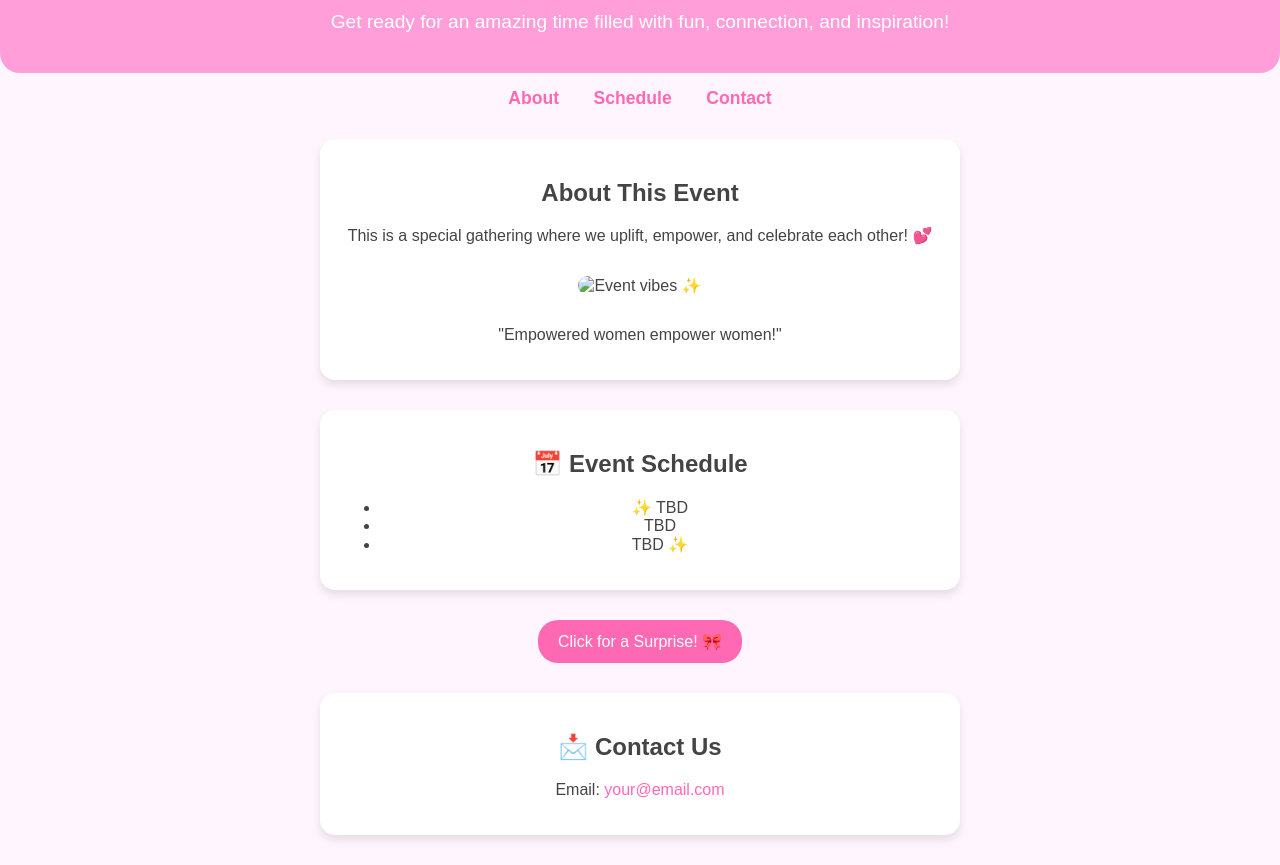
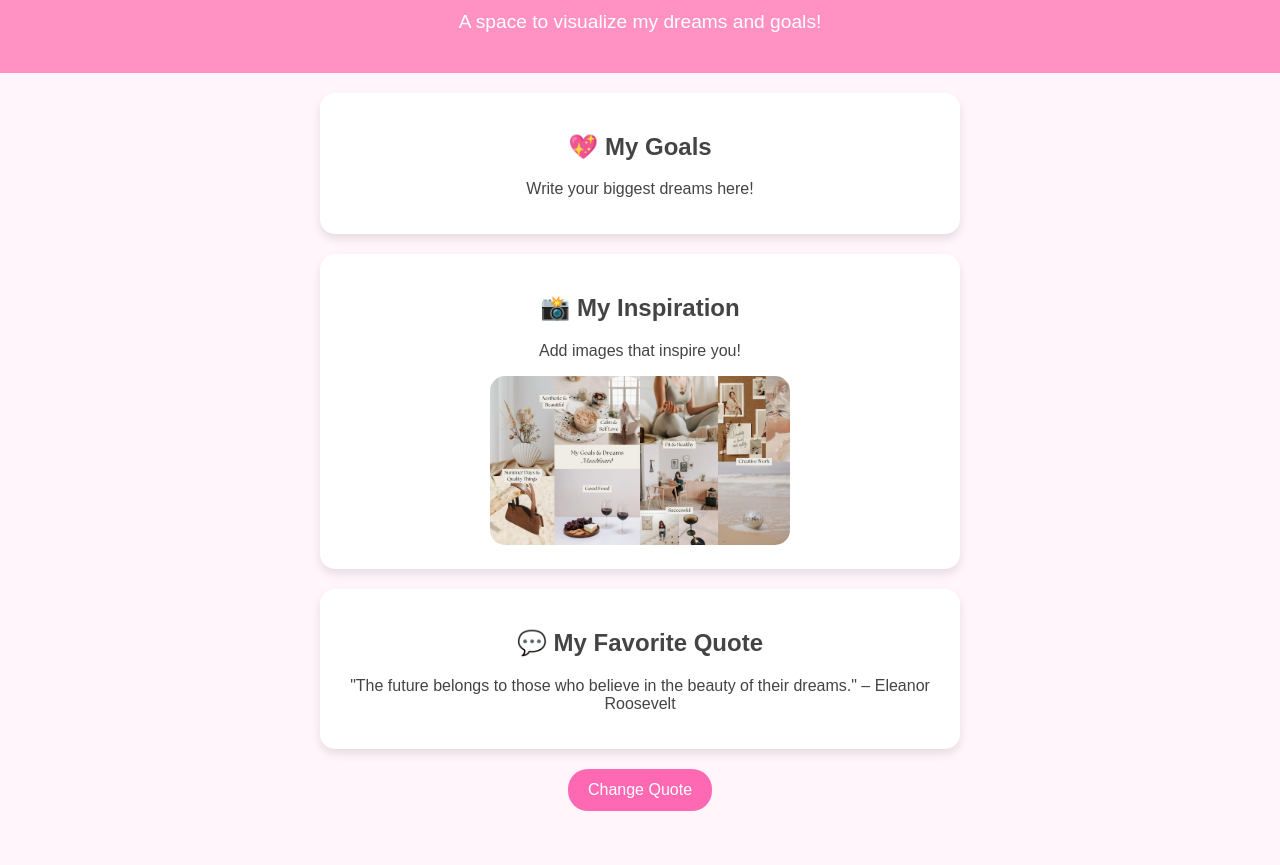
Before and after one commit to Deggan12/Workshop, a plain HTML site: page index.html in a window 1280 px wide. Shown: the part 106-971 px from the top of the page. After the commit the page ends 917 px from the top, so only its background shows below. Drawn offline with Linux system fonts and the light colour scheme.

Commit message:
final edits

```diff
--- a/index.html
+++ b/index.html
@@ -3,61 +3,34 @@
 <head>
     <meta charset="UTF-8">
     <meta name="viewport" content="width=device-width, initial-scale=1.0">
-    <title>Welcome ✨</title>
-    <link rel="stylesheet" href="styles.css"> <!-- Link to CSS file -->
+    <title>My Vision Board ✨</title>
+    <link rel="stylesheet" href="styles.css">
+    <script src="script.js"></script>
 </head>
 <body>
-
-    <!-- Header Section -->
     <header>
-        <h1>🌸 Build Your First Website! 🌸</h1>
-        <p>Get ready for an amazing time filled with fun, connection, and inspiration!</p>
+        <h1>🌟 My Digital Vision Board 🌟</h1>
+        <p>A space to visualize my dreams and goals!</p>
     </header>
 
-    <!-- Navigation Bar -->
-    <nav>
-        <a href="#about">About</a>
-        <a href="#schedule">Schedule</a>
-        <a href="#contact">Contact</a>
-    </nav>
-
-    <!-- About Section -->
-    <section id="about">
-        <h2>About This Event</h2>
-        <p>This is a special gathering where we uplift, empower, and celebrate each other! 💕</p>
-
-        <!-- Add an image -->
-        <img src="your-image.jpg" alt="Event vibes ✨" width="300">
-
-        <!-- Cute Quote -->
-        <blockquote>"Empowered women empower women!"</blockquote>
+    <section id="goals">
+        <h2>💖 My Goals</h2>
+        <p>Write your biggest dreams here!</p>
     </section>
 
-    <!-- Schedule Section -->
-    <section id="schedule">
-        <h2>📅 Event Schedule</h2>
-        <ul>
-            <li>✨ TBD </li>
-            <li> TBD </li>
-            <li> TBD ✨ </li>
-        </ul>
+    <section id="images">
+        <h2>📸 My Inspiration</h2>
+        <p>Add images that inspire you!</p>
+        <img src="/goals.webp" alt="Inspiration">
     </section>
 
-    <!-- Button with basic interaction -->
-    <button onclick="changeText()">Click for a Surprise! 🎀</button>
-
-    <!-- Contact Section -->
-    <section id="contact">
-        <h2>📩 Contact Us</h2>
-        <p>Email: <a href="degganfarah1@email.com">your@email.com</a></p>
+    <section id="quote">
+        <h2>💬 My Favorite Quote</h2>
+        <p id="quote-text">"The future belongs to those who believe in the beauty of their dreams." – Eleanor Roosevelt</p>
     </section>
 
-    <!-- JavaScript for interaction -->
-    <script>
-        function changeText() {
-            document.getElementById("message").innerText = "You can do anything you put your mind to! 💖";
-        }
-    </script>
+    <button onclick="changeQuote()">Change Quote</button>
 
+    <script src="script.js"></script>
 </body>
 </html>
--- a/styles.css
+++ b/styles.css
@@ -1,42 +1,21 @@
-/* General Page Styles */
 body {
     font-family: 'Poppins', sans-serif;
     text-align: center;
-    background-color: #fef5ff;
+    background-color: #fff5fa;
     color: #444;
     margin: 0;
     padding: 0;
 }
 
-/* Header Styling */
 header {
-    background-color: #ff9ed9;
+    background-color: #ff92c2;
     color: white;
     padding: 20px;
     font-size: 1.2em;
-    border-radius: 0 0 20px 20px;
 }
 
-/* Navigation Bar */
-nav {
-    margin: 15px 0;
-}
-
-nav a {
-    text-decoration: none;
-    color: #ff69b4;
-    font-weight: bold;
-    margin: 0 15px;
-    font-size: 1.1em;
-}
-
-nav a:hover {
-    text-decoration: underline;
-}
-
-/* Section Styling */
 section {
-    margin: 30px auto;
+    margin: 20px auto;
     padding: 20px;
     max-width: 600px;
     background-color: white;
@@ -44,15 +23,12 @@ section {
     box-shadow: 0 5px 10px rgba(0, 0, 0, 0.1);
 }
 
-/* Image Styling */
 img {
-    border-radius: 15px;
-    margin: 15px 0;
     width: 100%;
     max-width: 300px;
+    border-radius: 15px;
 }
 
-/* Button Styling */
 button {
     padding: 12px 20px;
     background-color: #ff69b4;
@@ -67,13 +43,3 @@ button {
 button:hover {
     background-color: #ff1493;
 }
-
-/* Contact Section */
-#contact a {
-    color: #ff69b4;
-    text-decoration: none;
-}
-
-#contact a:hover {
-    text-decoration: underline;
-}
```
Also changed, not shown: goals.webp (added), 1 other file.
